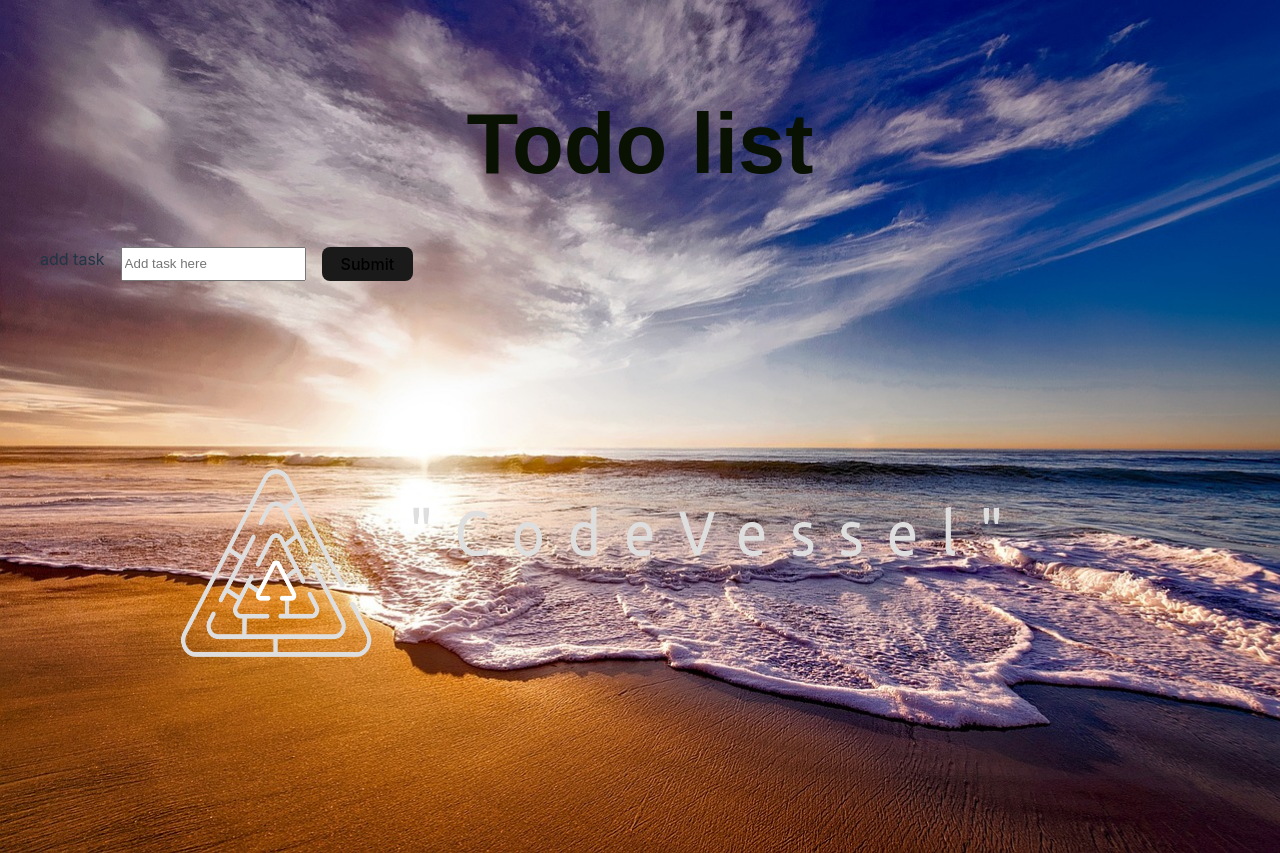
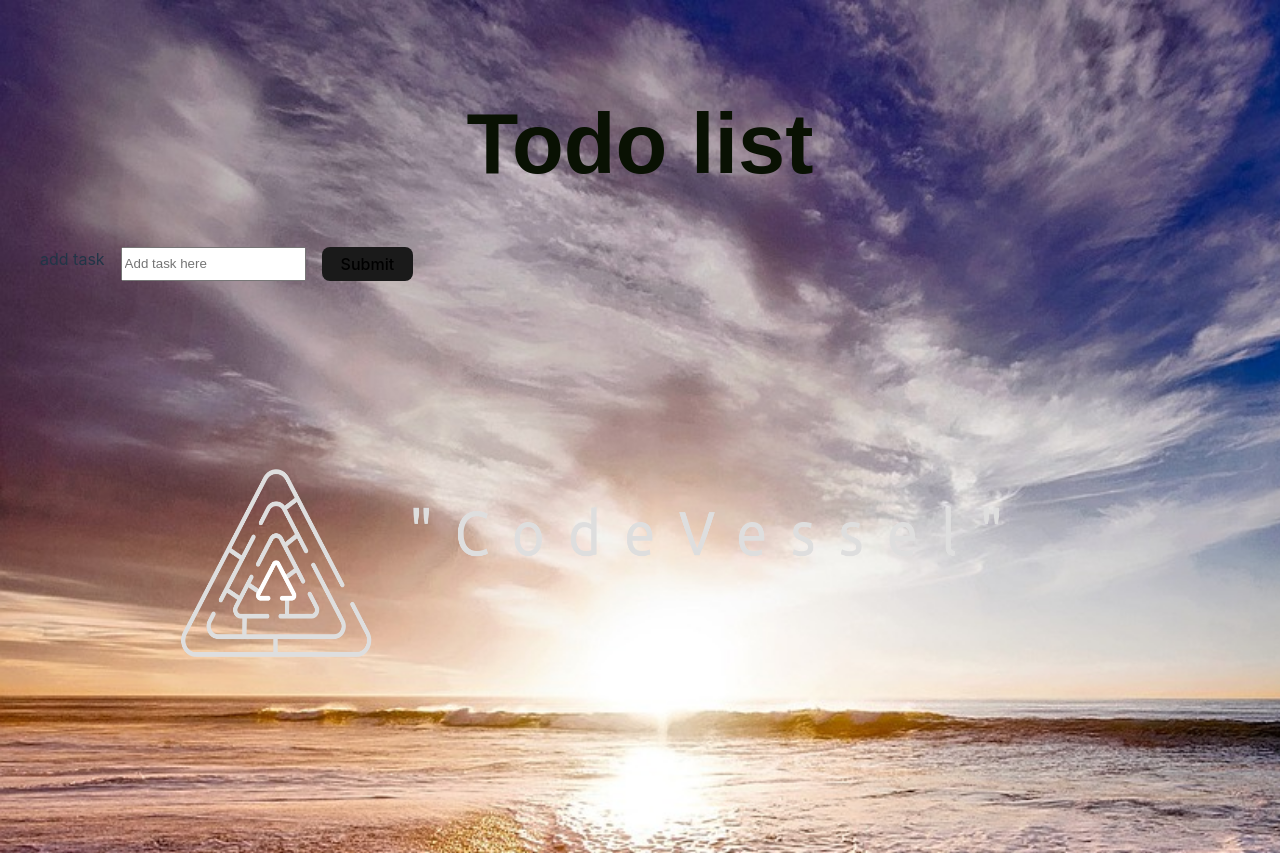
Before and after one commit to ChrisForti/todo-list, a React (Vite) app: page / in a window 1280 px wide. Built offline with nearby package versions, Linux system fonts and the light colour scheme.

Commit message:
Changed flex wrap to no wrap and updated background size.

```diff
--- a/src/index.css
+++ b/src/index.css
@@ -1,14 +1,14 @@
 :root {
   background-image: url(./assets/beach-1751455_1280.jpg);
   background-repeat: no-repeat;
-  background-size: cover;
+  background-size: 2000px;
   font-family: Inter, system-ui, Avenir, Helvetica, Arial, sans-serif;
   line-height: 1.5;
   font-weight: 400;
   color-scheme: light dark;
   color: rgba(255, 255, 255, 0.87);
   background-color: #242424;
-  flex-wrap: wrap;
+  flex-wrap: wrap-reverse;
 }
 
 #root {
```
